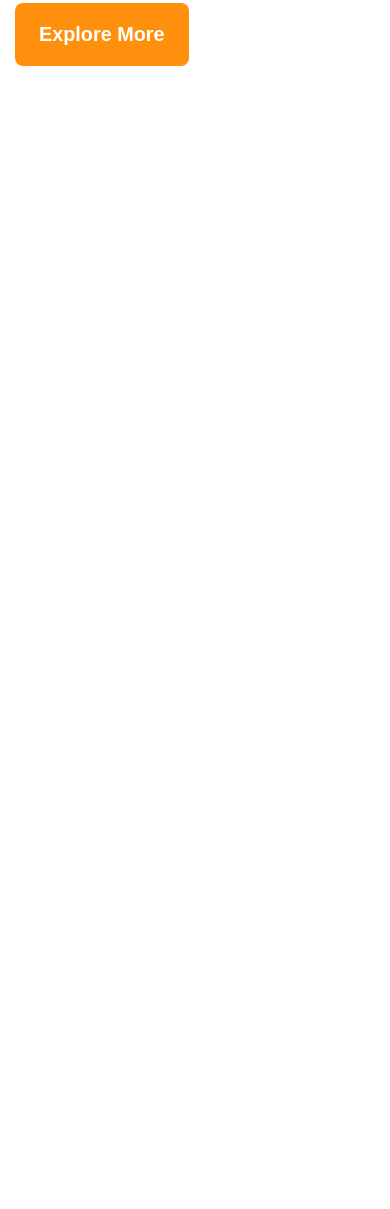
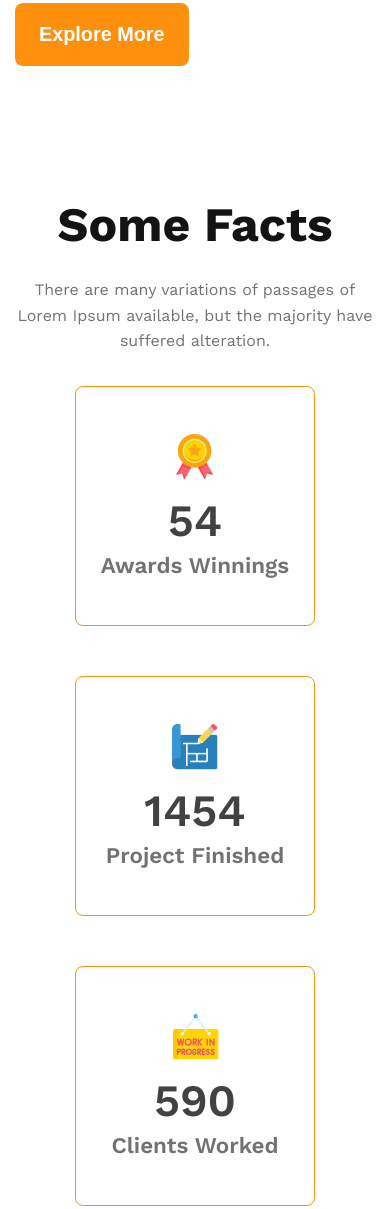
Before and after one commit to roni-biswas/g3-architects-webiste-rb-ph-b11, a plain HTML site: page index.html in a window 390 px wide. Shown: the part 2876-4085 px from the top of the page. Before the commit the page ends 2942 px from the top, so only its background shows below. Drawn offline with nearby package versions, Linux system fonts and the light colour scheme.

Commit message:
added some facts section in index and add css styles with responsive

```diff
--- a/index.html
+++ b/index.html
@@ -52,7 +52,45 @@
                     look even</p>
                 <button class="btn-primary">Explore More</button>
             </div>
-        </section>
+        </section> <!-- end -->
+
+        <!-- some facts start -->
+        <section class="some-facts">
+            <h3 class="section-title text-dark">Some Facts</h3>
+            <p class="section-description fact-description text-light-gray">There are many variations of passages of
+                Lorem Ipsum
+                available, but the majority have suffered alteration.</p>
+            <div class="facts-container">
+                <div class="fact-card display-flex">
+                    <div>
+                        <img src="images/icons/ribon.png" alt="" class="fact-icon">
+                        <h4 class="fact-number text-gray">54</h4>
+                        <h5 class="fact-name text-light-gray">Awards Winnings</h5>
+                    </div>
+                </div>
+                <div class="fact-card display-flex">
+                    <div>
+                        <img src="images/icons/projects.png" alt="" class="fact-icon">
+                        <h4 class="fact-number text-gray">1454</h4>
+                        <h5 class="fact-name text-light-gray">Project Finished</h5>
+                    </div>
+                </div>
+                <div class="fact-card display-flex">
+                    <div>
+                        <img src="images/icons/customers.png" alt="" class="fact-icon">
+                        <h4 class="fact-number text-gray">590</h4>
+                        <h5 class="fact-name text-light-gray">Clients Worked</h5>
+                    </div>
+                </div>
+                <div class="fact-card display-flex">
+                    <div>
+                        <img src="images/icons/email.png" alt="" class="fact-icon">
+                        <h4 class="fact-number text-gray">22578</h4>
+                        <h5 class="fact-name text-light-gray">Email Send</h5>
+                    </div>
+                </div>
+            </div>
+        </section> <!-- end -->
     </main>
     <footer></footer>
 </body>
--- a/styles/architects.css
+++ b/styles/architects.css
@@ -145,6 +145,34 @@ main > section {
 .our-futures {
   max-width: 500px;
 }
+
+/*  fact section related styles */
+.fact-description {
+  max-width: 540px;
+}
+.facts-container {
+  display: grid;
+  grid-template-columns: repeat(4, 1fr);
+  gap: 124px;
+}
+.fact-card {
+  width: 240px;
+  height: 240px;
+  border: 1px solid #ff900e;
+  border-radius: 8px;
+  align-items: center;
+  justify-content: center;
+  text-align: center;
+}
+.fact-number {
+  font-size: 2.8rem;
+  font-weight: 600;
+  padding: 10px 0 5px 0;
+}
+.fact-name {
+  font-size: 1.4rem;
+  font-weight: 600;
+}
 /* media query styles */
 /* for small device */
 @media screen and (max-width: 576px) {
@@ -158,6 +186,14 @@ main > section {
   .teams-img-container {
     grid-template-columns: repeat(1, 1fr);
   }
+  section.some-facts {
+    text-align: center;
+  }
+  .facts-container {
+    grid-template-columns: repeat(1, 1fr);
+    gap: 50px;
+    justify-items: center;
+  }
 }
 
 /* for medium device - tablet/laptop */
@@ -165,7 +201,16 @@ main > section {
   .teams {
     flex-direction: column;
   }
-  .teams > .our-futures {
+  .teams > .our-futures,
+  section.some-facts {
     text-align: center;
   }
+  .facts-container {
+    grid-template-columns: repeat(2, 1fr);
+    gap: 50px;
+    justify-items: center;
+  }
+  .fact-description {
+    margin: 24px auto;
+  }
 }
```
